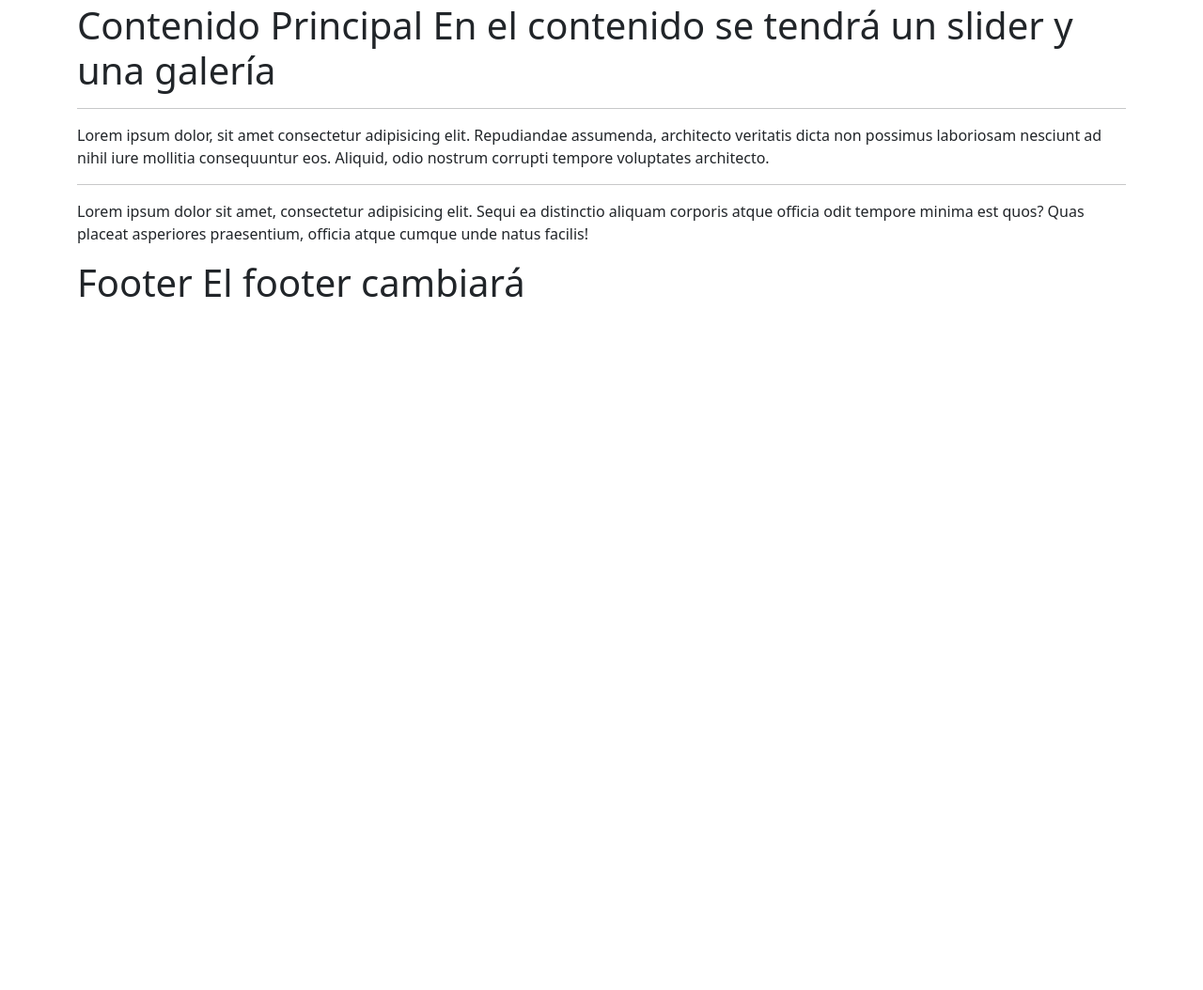
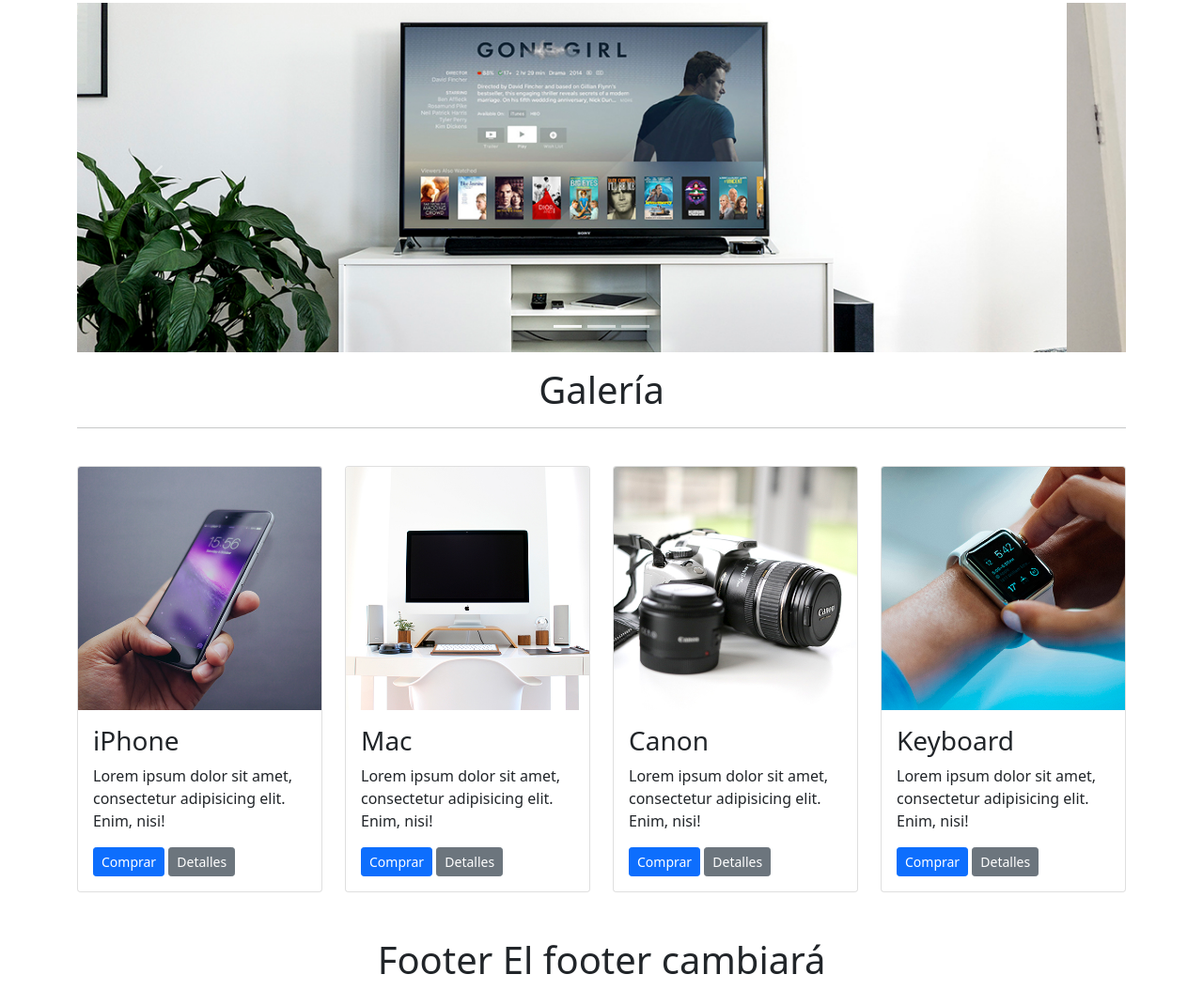
Before and after one commit to edwingrzsz/colabora, a plain HTML site: page index.html in a window 1280 px wide. Shown: the part 53-1107 px from the top of the page at 94% size. Before the commit the page ends 800 px from the top, so only its background shows below. Drawn offline with nearby package versions, Linux system fonts and the light colour scheme.

Commit message:
Contenido Listo, Slider y Galería de Imágenes completa

```diff
--- a/css/estilos.css
+++ b/css/estilos.css
@@ -0,0 +1,3 @@
+h1 {
+    text-align: center;
+}
--- a/index.html
+++ b/index.html
@@ -7,6 +7,7 @@
     <meta name="viewport" content="width=device-width, initial-scale=1.0">
     <link href="https://cdn.jsdelivr.net/npm/bootstrap@5.0.1/dist/css/bootstrap.min.css" rel="stylesheet"
         integrity="sha384-+0n0xVW2eSR5OomGNYDnhzAbDsOXxcvSN1TPprVMTNDbiYZCxYbOOl7+AMvyTG2x" crossorigin="anonymous">
+    <link rel="stylesheet" href="css/estilos.css">
     <title>Mi Proyecto Colaborativo</title>
 </head>
 
@@ -17,27 +18,94 @@
         </h1>
     </header>
     <main class="container">
-        <h1>Contenido Principal
-            En el contenido se tendrá un slider y una galería
-        </h1>
+        <div id="carouselExampleIndicators" class="carousel slide" data-bs-ride="carousel">
+            <div class="carousel-indicators">
+                <button type="button" data-bs-target="#carouselExampleIndicators" data-bs-slide-to="0" class="active"
+                    aria-current="true" aria-label="Slide 1"></button>
+                <button type="button" data-bs-target="#carouselExampleIndicators" data-bs-slide-to="1"
+                    aria-label="Slide 2"></button>
+                <button type="button" data-bs-target="#carouselExampleIndicators" data-bs-slide-to="2"
+                    aria-label="Slide 3"></button>
+            </div>
+            <div class="carousel-inner">
+                <div class="carousel-item active">
+                    <img src="img/s1.jpg" class="d-block w-100" alt="...">
+                </div>
+                <div class="carousel-item">
+                    <img src="img/s2.jpg" class="d-block w-100" alt="...">
+                </div>
+                <div class="carousel-item">
+                    <img src="img/s3.jpg" class="d-block w-100" alt="...">
+                </div>
+            </div>
+            <button class="carousel-control-prev" type="button" data-bs-target="#carouselExampleIndicators"
+                data-bs-slide="prev">
+                <span class="carousel-control-prev-icon" aria-hidden="true"></span>
+                <span class="visually-hidden">Previous</span>
+            </button>
+            <button class="carousel-control-next" type="button" data-bs-target="#carouselExampleIndicators"
+                data-bs-slide="next">
+                <span class="carousel-control-next-icon" aria-hidden="true"></span>
+                <span class="visually-hidden">Next</span>
+            </button>
+        </div>
+
+        <h1 class="mt-3">Galería</h1>
         <hr>
-        <p>
-            Lorem ipsum dolor, sit amet consectetur adipisicing elit. Repudiandae assumenda, architecto veritatis dicta
-            non possimus laboriosam nesciunt ad nihil iure mollitia consequuntur eos.
-            Aliquid, odio nostrum corrupti tempore voluptates architecto.
-        </p>
-        <hr>
-        <p>
-            Lorem ipsum dolor sit amet, consectetur adipisicing elit.
-            Sequi ea distinctio aliquam corporis atque officia odit tempore minima est quos? Quas placeat asperiores
-            praesentium, officia atque cumque unde natus facilis!
-        </p>
+        <div class="row py-4">
+            <div class="col-12 col-sm-6 col-lg-3 mb-4">
+                <div class="card">
+                    <img src="img/1.jpg" alt="" class="card-img-top">
+                    <div class="card-body">
+                        <h3 class="card-title">iPhone</h3>
+                        <p class="card-text">Lorem ipsum dolor sit amet, consectetur adipisicing elit. Enim, nisi!</p>
+                        <a href="#" class="btn btn-sm btn-primary">Comprar</a>
+                        <a href="#" class="btn btn-sm btn-secondary">Detalles</a>
+                    </div>
+                </div>
+            </div>
+
+            <div class="col-12 col-sm-6 col-lg-3 mb-4">
+                <div class="card">
+                    <img src="img/2.jpg" alt="" class="card-img-top">
+                    <div class="card-body">
+                        <h3 class="card-title">Mac</h3>
+                        <p class="card-text">Lorem ipsum dolor sit amet, consectetur adipisicing elit. Enim, nisi!</p>
+                        <a href="#" class="btn btn-sm btn-primary">Comprar</a>
+                        <a href="#" class="btn btn-sm btn-secondary">Detalles</a>
+                    </div>
+                </div>
+            </div>
+
+            <div class="col-12 col-sm-6 col-lg-3 mb-4">
+                <div class="card">
+                    <img src="img/3.jpg" alt="" class="card-img-top">
+                    <div class="card-body">
+                        <h3 class="card-title">Canon</h3>
+                        <p class="card-text">Lorem ipsum dolor sit amet, consectetur adipisicing elit. Enim, nisi!</p>
+                        <a href="#" class="btn btn-sm btn-primary">Comprar</a>
+                        <a href="#" class="btn btn-sm btn-secondary">Detalles</a>
+                    </div>
+                </div>
+            </div>
+            <div class="col-12 col-sm-6 col-lg-3 mb-4">
+                <div class="card">
+                    <img src="img/4.jpg" alt="" class="card-img-top">
+                    <div class="card-body">
+                        <h3 class="card-title">Keyboard</h3>
+                        <p class="card-text">Lorem ipsum dolor sit amet, consectetur adipisicing elit. Enim, nisi!</p>
+                        <a href="#" class="btn btn-sm btn-primary">Comprar</a>
+                        <a href="#" class="btn btn-sm btn-secondary">Detalles</a>
+                    </div>
+                </div>
+            </div>
+        </div>
 
     </main>
     <footer class="container">
-            <h1>Footer
-                El footer cambiará
-            </h1>
+        <h1>Footer
+            El footer cambiará
+        </h1>
     </footer>
     <script src="https://cdn.jsdelivr.net/npm/bootstrap@5.0.1/dist/js/bootstrap.bundle.min.js"
         integrity="sha384-gtEjrD/SeCtmISkJkNUaaKMoLD0//ElJ19smozuHV6z3Iehds+3Ulb9Bn9Plx0x4"
```
